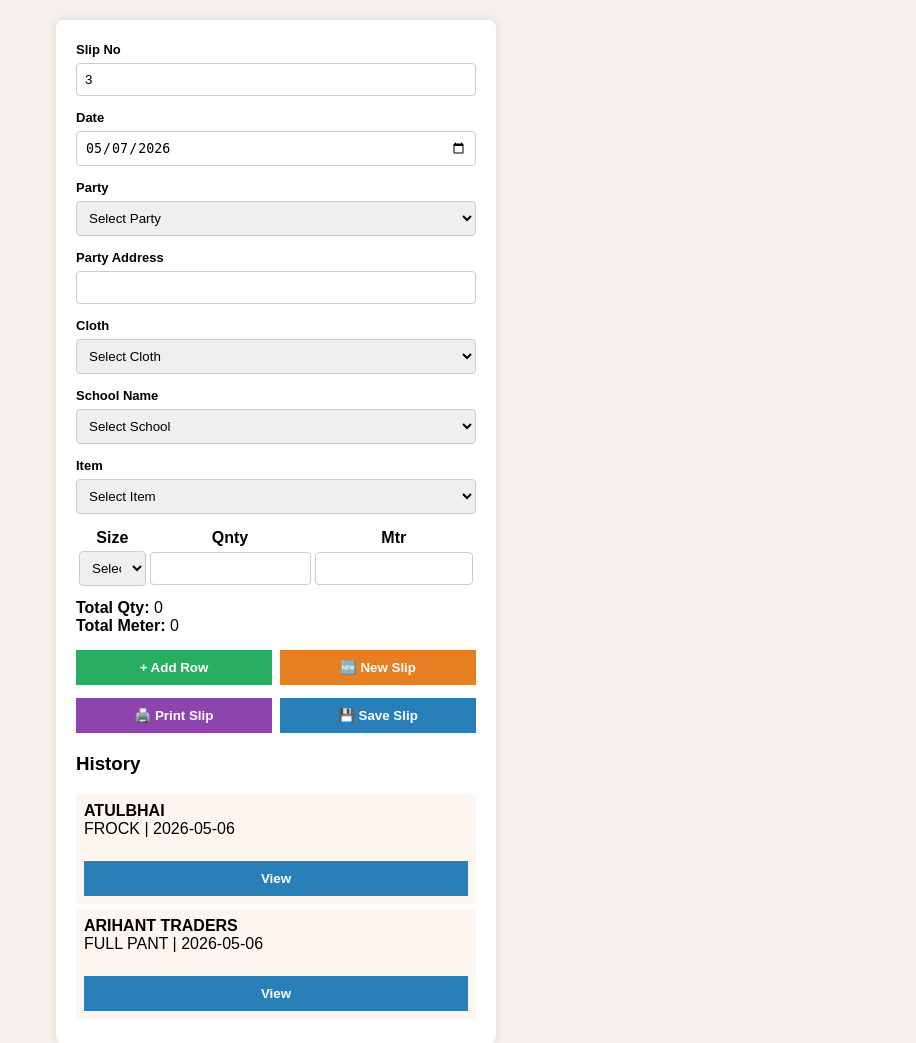
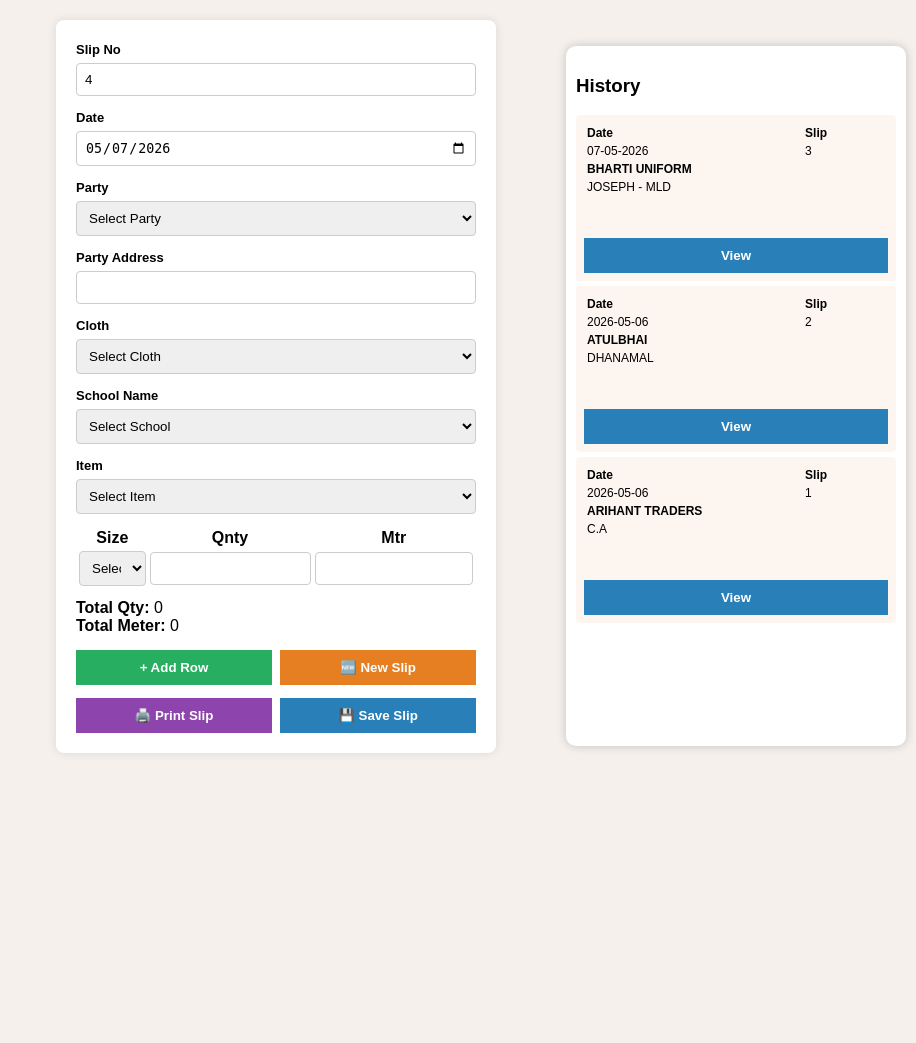
Before and after one commit to manansatra3/Sarvoday-Cutting-Slip, a Flask app: page / in a window 1280 px wide. Shown: the part 54-1097 px from the top of the page, without its empty margins (364-1280 px from the left). After the commit the page ends 807 px from the top, so only its background shows below. Run offline with Flask 3, Linux system fonts and the light colour scheme.

Commit message:
History panel and print layout final update

```diff
--- a/app.py
+++ b/app.py
@@ -137,7 +137,10 @@ def home():
 
         data = {
             "slip_no": str(slip_no),
-            "date": request.form.get("date"),
+            "date": datetime.datetime.strptime(
+                request.form.get("date"),
+                "%Y-%m-%d"
+            ).strftime("%d-%m-%Y"),
             "party": request.form.get("party"),
             "address": request.form.get("address"),
             "cloth": request.form.get("cloth"),
--- a/slip_history.json
+++ b/slip_history.json
@@ -44,5 +44,28 @@
     ],
     "total_qty": "12",
     "total_meter": "10.00"
+  },
+  {
+    "slip_no": "3",
+    "date": "07-05-2026",
+    "party": "BHARTI UNIFORM",
+    "address": "ANDHERI",
+    "cloth": "L.BLUE SUITING",
+    "school": "JOSEPH - MLD",
+    "item": "PINA FROCK",
+    "sizes": [
+      "38",
+      "40"
+    ],
+    "qtys": [
+      "10",
+      "5"
+    ],
+    "meters": [
+      "10.25",
+      "15"
+    ],
+    "total_qty": "15",
+    "total_meter": "25.25"
   }
 ]
--- a/templates/index.html
+++ b/templates/index.html
@@ -270,15 +270,48 @@
         <p style="text-align:center;">--- Thank You ---</p>
     </div>
 
-    <div class="history">
+    <div class="history"
+        style="
+            position:fixed;
+            right:10px;
+            top:80px;
+            width:320px;
+            height:85vh;
+            overflow:auto;
+            background:white;
+            padding:10px;
+            border-radius:10px;
+            box-shadow:0 0 10px rgba(0,0,0,0.2);
+        ">
+
         <h3>History</h3>
 
         {% for h in history %}
             <div class="card">
 
-                <b>{{h.party}}</b><br>
+                <table style="width:100%; font-size:12px;">
+                    <tr>
+                        <td><b>Date</b></td>
+                        <td><b>Slip</b></td>
+                    </tr>
 
-                {{h.item}} | {{h.date}}
+                    <tr>
+                        <td>{{h.date}}</td>
+                        <td>{{h.slip_no}}</td>
+                    </tr>
+
+                    <tr>
+                        <td colspan="2">
+                            <b>{{h.party}}</b>
+                        </td>
+                    </tr>
+
+                    <tr>
+                        <td colspan="2">
+                            {{h.school}}
+                        </td>
+                    </tr>
+                </table>
 
                 <br><br>
 
@@ -761,6 +794,177 @@
     function closePopup(){
         document.getElementById("historyPopup").style.display = "none";
 }
+    function printOldSlip(index){
+
+        let slip = historyData[index];
+
+        let rows = "";
+
+        (slip.sizes || []).forEach((size, i) => {
+
+            rows += `
+            <tr>
+                <td>${size || ""}</td>
+                <td style="text-align:center;">
+                    ${(slip.qtys || [])[i] || ""}
+                </td>
+                <td style="text-align:right;">
+                    ${(slip.meters || [])[i] || ""}
+                </td>
+            </tr>
+            `;
+        });
+
+        let content = `
+        <html>
+
+        <head>
+
+        <title>Print Slip</title>
+
+        <style>
+
+            body{
+                font-family: monospace;
+                width:300px;
+                margin:auto;
+                padding:10px;
+                font-size:13px;
+                line-height:1.5;
+            }
+
+            h2,h3{
+                text-align:center;
+                margin:2px 0;
+            }
+
+            table{
+                width:100%;
+                border-collapse:collapse;
+                margin-top:5px;
+            }
+
+            th,td{
+                padding:4px 2px;
+            }
+
+            .right{
+                text-align:right;
+            }
+
+        </style>
+
+        </head>
+
+        <body>
+
+            <h2>SARVODAY STORES</h2>
+
+            <h3>CUTTING SLIP</h3>
+
+            <table style="width:100%; margin-top:10px;">
+
+            <tr>
+                <td style="width:90px;"><b>Slip No</b></td>
+                <td>: ${slip.slip_no || ""}</td>
+            </tr>
+
+            <tr>
+                <td><b>Date</b></td>
+                <td>: ${slip.date || ""}</td>
+            </tr>
+
+            <tr>
+                <td><b>Party</b></td>
+                <td>: ${slip.party || ""}</td>
+            </tr>
+
+            <tr>
+                <td><b>Address</b></td>
+                <td>: ${slip.address || ""}</td>
+            </tr>
+
+            <tr>
+                <td><b>Cloth</b></td>
+                <td>: ${slip.cloth || ""}</td>
+            </tr>
+
+            <tr>
+                <td><b>School</b></td>
+                <td>: ${slip.school || ""}</td>
+            </tr>
+
+            <tr>
+                <td><b>Item</b></td>
+                <td>: ${slip.item || ""}</td>
+            </tr>
+
+            </table>
+
+            <hr>
+
+            <table style="width:100%; border-collapse:collapse;">
+
+                <thead>
+                    <tr>
+
+                        <th style="text-align:left;">
+                            Size
+                        </th>
+
+                        <th style="text-align:center;">
+                            Qty
+                        </th>
+
+                        <th style="text-align:right;">
+                            Mtr
+                        </th>
+
+                    </tr>
+                </thead>
+
+                <tbody>
+
+                    ${rows}
+
+                </tbody>
+
+            </table>
+
+            <hr>
+
+            <p>
+                <b>Total Qty:</b>
+                ${slip.total_qty || 0}
+            </p>
+
+            <p>
+                <b>Total Meter:</b>
+                ${slip.total_meter || 0}
+            </p>
+
+            <p style="text-align:center;">
+                --- Thank You ---
+            </p>
+
+        </body>
+
+        </html>
+        `;
+
+        let win = window.open("", "", "width=400,height=700");
+
+        win.document.write(content);
+
+        win.document.close();
+
+        win.focus();
+
+        setTimeout(() => {
+            win.print();
+        }, 500);
+    }
+
 </script>
     <div id="historyPopup"
         style="display:none;
```
